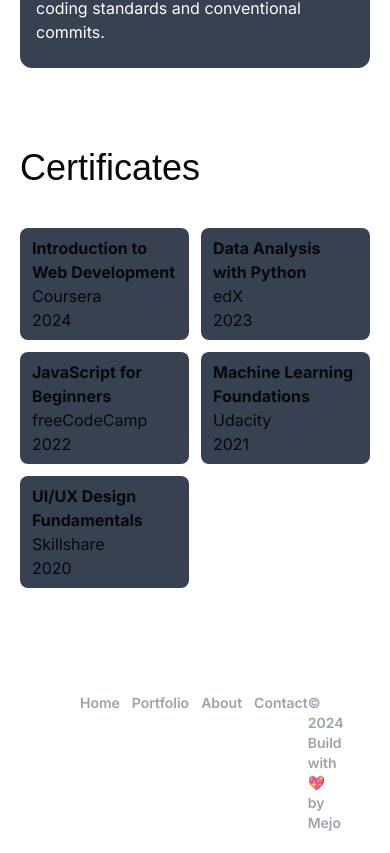
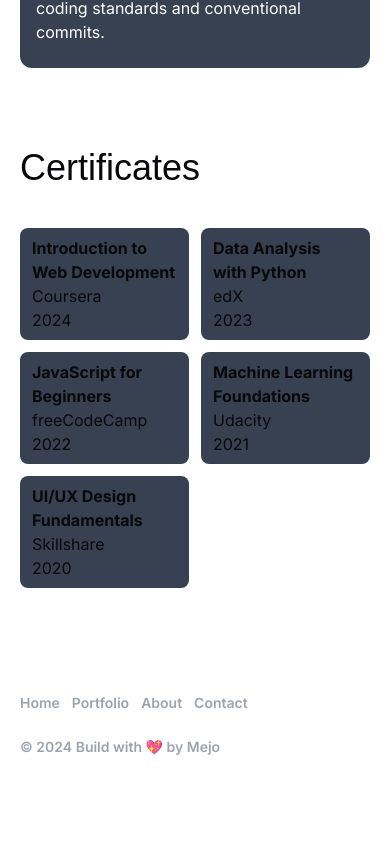
Before and after one commit to Melkijo/web-personal3, a Next.js app: page /about in a window 390 px wide. Shown: the part 3073-3926 px from the top of the page. After the commit the page ends 3850 px from the top, so only its background shows below. Built offline with nearby package versions, Linux system fonts and the light colour scheme; a web font is replaced by a local one.

Commit message:
fix: footer

```diff
--- a/app/about/page.tsx
+++ b/app/about/page.tsx
@@ -117,7 +117,7 @@
             </div>
           </div>
         </div>
-        <div className="px-20">
+        <div className="px-5 md:px-20">
           <Footer />
         </div>
       </div>
--- a/app/contact/page.tsx
+++ b/app/contact/page.tsx
@@ -95,7 +95,7 @@
             </form>
           </div>
         </div>
-        <div className="px-20">
+        <div className="px-5 md:px-20">
           <Footer />
         </div>
       </div>
--- a/components/Footer.tsx
+++ b/components/Footer.tsx
@@ -6,7 +6,7 @@
   return (
     <>
       <div className="w-full h-[0.25px] bg-white"></div>
-      <div className="flex justify-start text-sm pb-5 mt-6 md:justify-between">
+      <div className="flex justify-start gap-6 flex-col md:flex-row text-sm pb-5 mt-6 md:justify-between">
         <div className="flex gap-3 text-gray-400  font-semibold ">
           <Link href="/" className="hover:text-primary">
             Home
```
